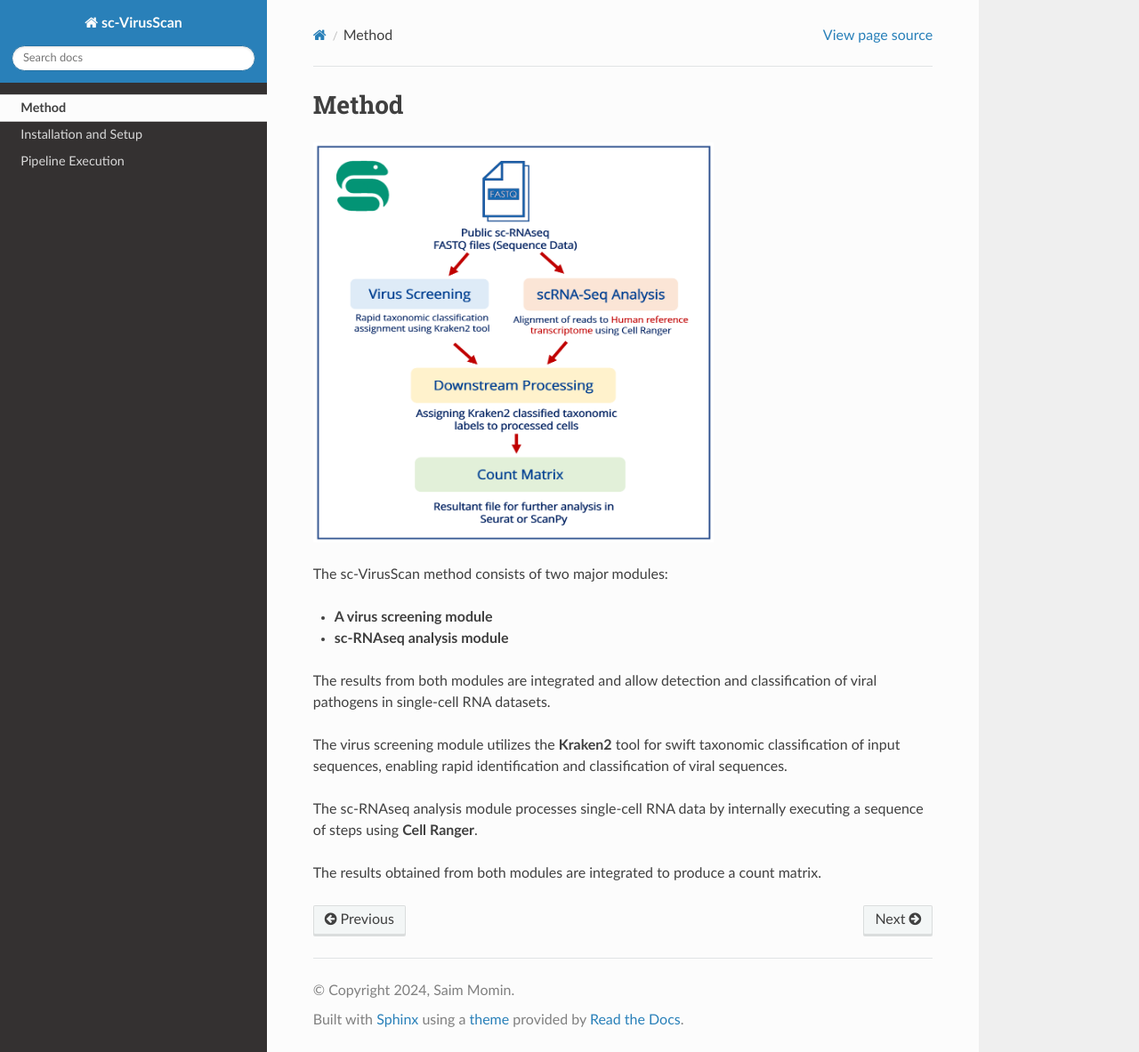
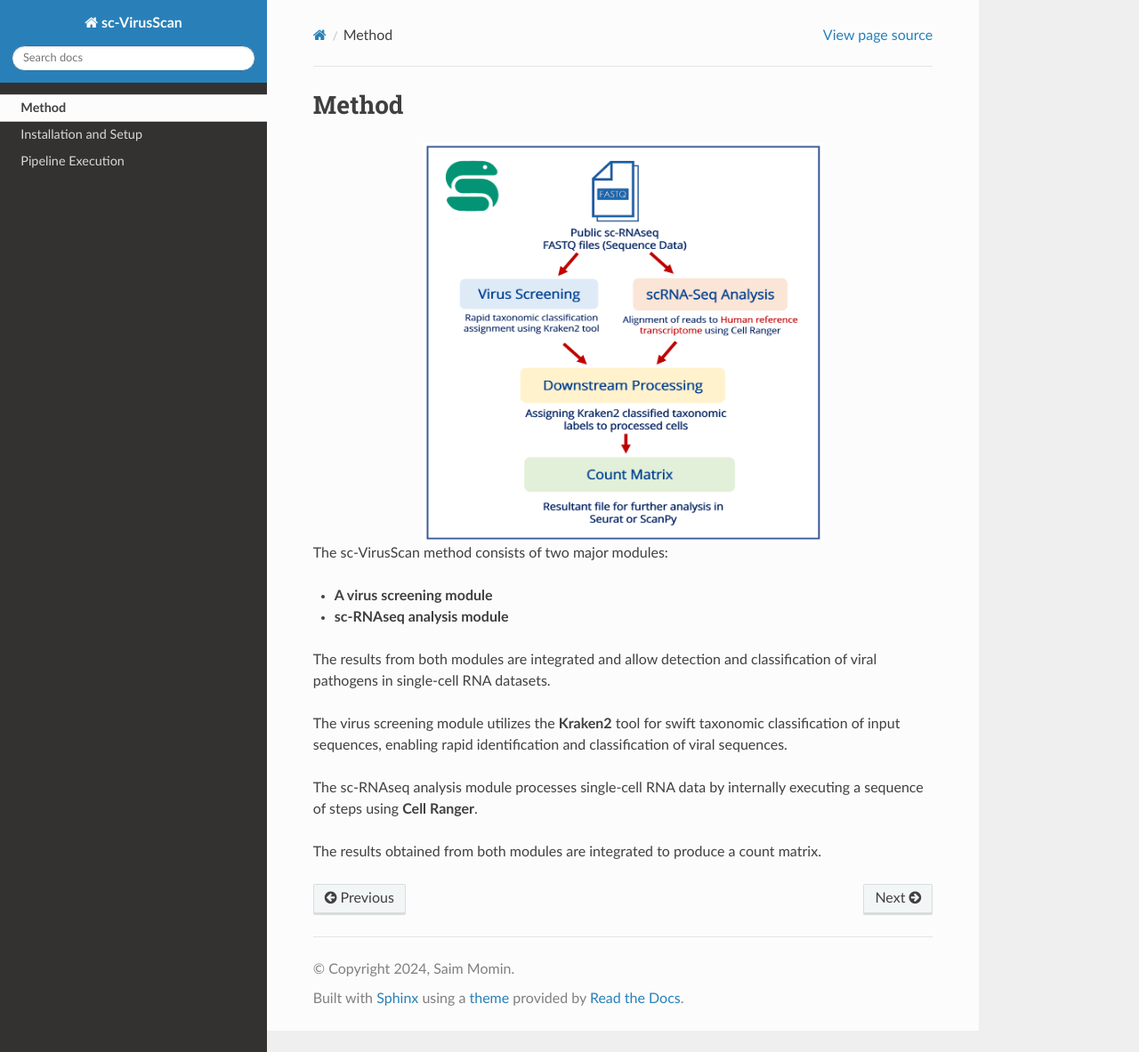
Before and after one commit to maxplanck-ie/sc-VirusScan, a Sphinx documentation site: the page built from docs/method.rst, in a window 1280 px wide and 1183 px high. Shown: the whole window at 89% size. Built offline with Sphinx 7.4.7 and the Read the Docs theme 2.0.0, drawn with Linux system fonts in a browser that asks for light colours.

Commit message:
Update method.rst

```diff
--- a/docs/method.rst
+++ b/docs/method.rst
@@ -7,6 +7,7 @@ Method
    :scale: 90 %
    :height: 500px
    :width: 500px
+   :align: center
 
 The sc-VirusScan method consists of two major modules:
 
```
